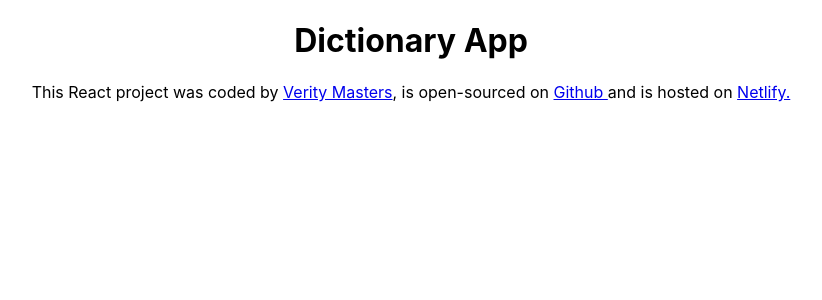
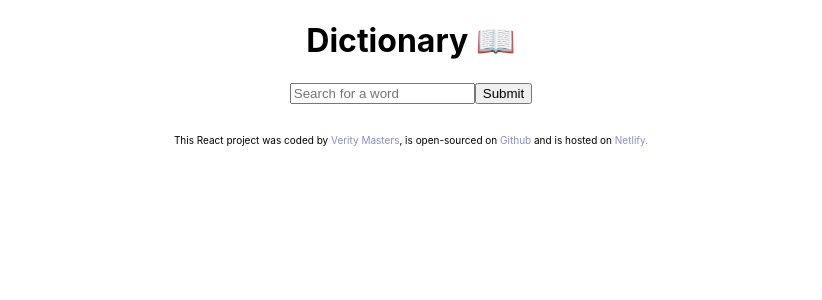
Before and after one commit to Veenessie/react-dictionary-app, a React (Create React App) app: page / in a window 1280 px wide. Shown: the top 300 px of the page, without its empty margins (229-1051 px from the left). Built offline with nearby package versions, Linux system fonts and the light colour scheme.

Commit message:
added basic form function

```diff
--- a/src/App.css
+++ b/src/App.css
@@ -2,37 +2,12 @@
   text-align: center;
 }
 
-.App-logo {
-  height: 40vmin;
-  pointer-events: none;
+.App a {
+  color: #878ecd;
+  text-decoration: none;
 }
 
-@media (prefers-reduced-motion: no-preference) {
-  .App-logo {
-    animation: App-logo-spin infinite 20s linear;
-  }
+.App footer {
+  font-size: 10px;
+  margin: 30px;
 }
-
-.App-header {
-  background-color: #282c34;
-  min-height: 100vh;
-  display: flex;
-  flex-direction: column;
-  align-items: center;
-  justify-content: center;
-  font-size: calc(10px + 2vmin);
-  color: white;
-}
-
-.App-link {
-  color: #61dafb;
-}
-
-@keyframes App-logo-spin {
-  from {
-    transform: rotate(0deg);
-  }
-  to {
-    transform: rotate(360deg);
-  }
-}
--- a/src/App.js
+++ b/src/App.js
@@ -1,14 +1,20 @@
 import "./App.css";
+import Dictionary from "./Dictionary";
 
 export default function App() {
   return (
     <div className="App">
-      <h1>Dictionary App</h1>
-      <footer>
-        This React project was coded by <a href="/">Verity Masters</a>, is
-        open-sourced on <a href="/">Github </a>and is hosted on{" "}
-        <a href="/">Netlify.</a>
-      </footer>
+      <div className="container">
+        <h1>Dictionary 📖</h1>
+        <main>
+          <Dictionary />
+        </main>
+        <footer>
+          This React project was coded by <a href="/">Verity Masters</a>, is
+          open-sourced on <a href="/">Github </a>and is hosted on{" "}
+          <a href="/">Netlify.</a>
+        </footer>
+      </div>
     </div>
   );
 }
--- /dev/null
+++ b/src/Dictionary.js
@@ -0,0 +1,27 @@
+import React, { useState } from "react";
+
+export default function Dictionary() {
+  let [keyword, SetKeyword] = useState("");
+
+  function search(event) {
+    event.preventDefault();
+    alert(`🔎 Searching for the definition of ${keyword}`);
+  }
+
+  function changeKeyword(event) {
+    SetKeyword(event.target.value);
+  }
+
+  return (
+    <div className="Dictionary">
+      <form onSubmit={search}>
+        <input
+          type="search"
+          placeholder="Search for a word"
+          onChange={changeKeyword}
+        />
+        <input type="submit" />
+      </form>
+    </div>
+  );
+}
```
